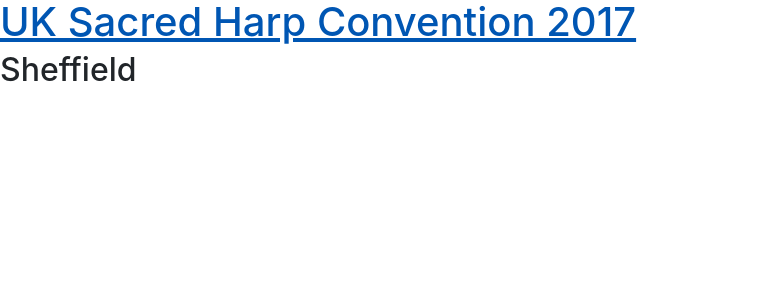
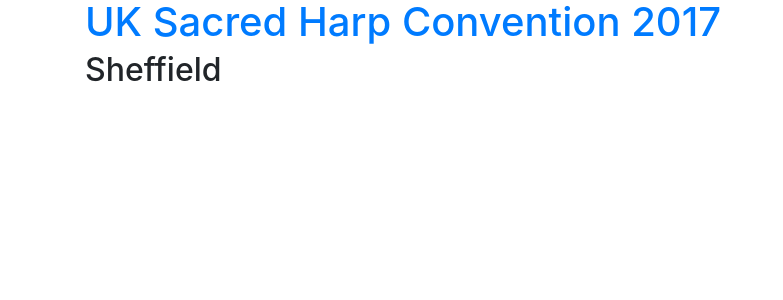
Before and after one commit to ukshc/ukshc.github.io, a Jekyll site: the page built from index.html, in a window 1280 px wide. Shown: the top 300 px of the page, without its empty margins (0-783 px from the left). Built offline with Jekyll 4.4.1, drawn with Linux system fonts in a browser that asks for light colours; nearby versions of some CDN libraries.

Commit message:
Update default.html

```diff
--- a/_layouts/default.html
+++ b/_layouts/default.html
@@ -9,15 +9,19 @@
     <title>{{ page.title }}</title>
     <!-- Styles  -->
     <link href="https://fonts.googleapis.com/css?family=Montserrat:400,500|Open+Sans:400,700|Tenor+Sans" rel="stylesheet">
-    <link rel="stylesheet" href="https://maxcdn.bootstrapcdn.com/bootstrap/4.0.0-beta/css/bootstrap.min.css" integrity="sha384-/Y6pD6FV/Vv2HJnA6t+vslU6fwYXjCFtcEpHbNJ0lyAFsXTsjBbfaDjzALeQsN6M" crossorigin="anonymous">
+    <link rel="stylesheet" href="https://maxcdn.bootstrapcdn.com/bootstrap/4.0.0-beta/css/bootstrap.min.css" integrity="sha384-/Y6pD6FV/Vv2HJnA6t+vslU6fwYXjCFtcEpHbNJ0lyAFsXTsjBbfaDjzALeQsN6M"
+        crossorigin="anonymous">
     <link rel="stylesheet" type="text/css" href="/css/main.css">
 </head>
 
 <body>
-<header>
-    <h1 class="site-title"><a href="/" title="UK Sacred Harp Convention 2017" rel="home">UK Sacred Harp Convention 2017</a></h1>
-    <h2 class="site-description">Sheffield</h2>
-</header>
+    <div class="container">
+        <header>
+            <h1 class="site-title"><a href="/" title="UK Sacred Harp Convention 2017" rel="home">UK Sacred Harp Convention 2017</a></h1>
+            <h2 class="site-description">Sheffield</h2>
+
+        </header>
+    </div>
     <!--Scripts-->
     <script src="https://code.jquery.com/jquery-3.2.1.slim.min.js" integrity="sha384-KJ3o2DKtIkvYIK3UENzmM7KCkRr/rE9/Qpg6aAZGJwFDMVNA/GpGFF93hXpG5KkN"
         crossorigin="anonymous"></script>
```
